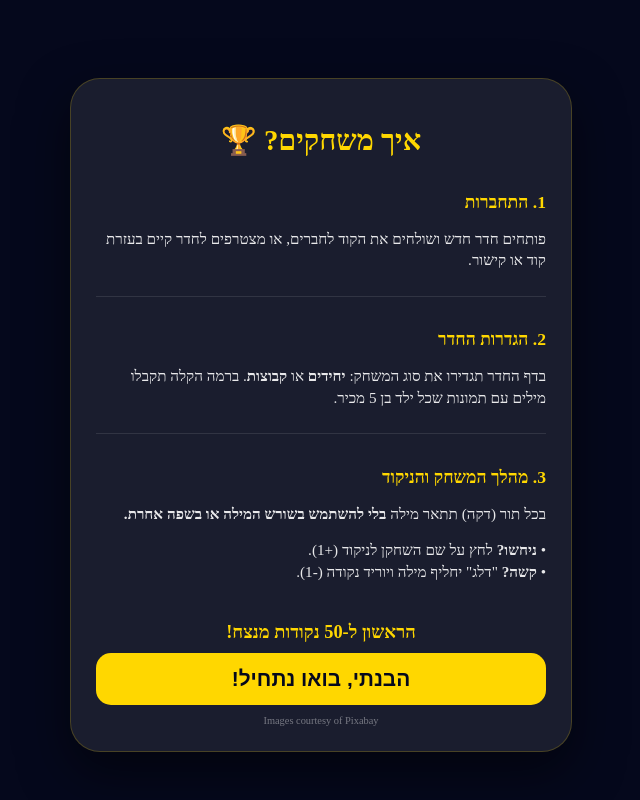
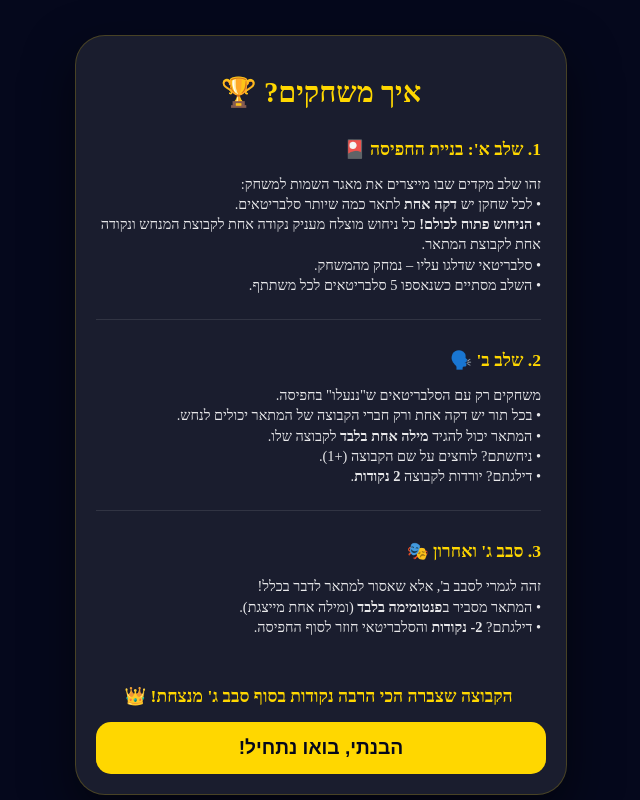
Before and after one commit to danenberg15-star/charades-game, a Next.js app: page / in a window 1280 px wide. Shown: the whole page, without its empty margins (319-959 px from the left). Built offline with nearby package versions, Linux system fonts and the light colour scheme.

Commit message:
Updated game rules text according to Charades specification

```diff
--- a/app/components/RulesStep.tsx
+++ b/app/components/RulesStep.tsx
@@ -5,44 +5,48 @@ export default function RulesStep({ onStart }: { onStart: () => void }) {
   return (
     <div style={s.layout}>
       <div style={s.container}>
-        <h1 style={{ ...s.title, fontSize: '1.8rem', marginBottom: '20px' }}>איך משחקים? 🏆</h1>
+        <h1 style={{ ...s.title, fontSize: '1.8rem', marginBottom: '15px' }}>איך משחקים? 🏆</h1>
 
-        <div style={{ ...s.scrollArea, overflowY: 'hidden' }}>
-          <section style={{ ...s.section, marginBottom: '18px', paddingBottom: '10px' }}>
-            <h2 style={{ ...s.subTitle, fontSize: '1.1rem' }}>1. התחברות</h2>
-            <p style={s.text}>פותחים חדר חדש ושולחים את הקוד לחברים, או מצטרפים לחדר קיים בעזרת קוד או קישור.</p>
-          </section>
-
-          <section style={{ ...s.section, marginBottom: '18px', paddingBottom: '10px' }}>
-            <h2 style={{ ...s.subTitle, fontSize: '1.1rem' }}>2. הגדרות החדר</h2>
-            <p style={s.text}>בדף החדר תגדירו את סוג המשחק: <b>יחידים</b> או <b>קבוצות</b>. ברמה הקלה תקבלו מילים עם תמונות שכל ילד בן 5 מכיר.</p>
-          </section>
-
-          <section style={{ ...s.section, borderBottom: 'none', marginBottom: '15px' }}>
-            <h2 style={{ ...s.subTitle, fontSize: '1.1rem' }}>3. מהלך המשחק והניקוד</h2>
+        <div style={s.scrollArea}>
+          <section style={s.section}>
+            <h2 style={s.subTitle}>1. שלב א': בניית החפיסה 🎴</h2>
             <p style={s.text}>
-              בכל תור (דקה) תתאר מילה <b>בלי להשתמש בשורש המילה או בשפה אחרת.</b>
-            </p>
-            <p style={{ ...s.text, marginTop: '8px' }}>
-              • <b>ניחשו?</b> לחץ על שם השחקן לניקוד (+1).<br/>
-              • <b>קשה?</b> "דלג" יחליף מילה ויוריד נקודה (-1).
+              זהו שלב מקדים שבו מייצרים את מאגר השמות למשחק:<br/>
+              • לכל שחקן יש <b>דקה אחת</b> לתאר כמה שיותר סלבריטאים.<br/>
+              • <b>הניחוש פתוח לכולם!</b> כל ניחוש מוצלח מעניק נקודה אחת לקבוצת המנחש ונקודה אחת לקבוצת המתאר.<br/>
+              • סלבריטאי שדלגו עליו – נמחק מהמשחק.<br/>
+              • השלב מסתיים כשנאספו 5 סלבריטאים לכל משתתף.
             </p>
           </section>
 
-          <div style={{ textAlign: 'center', color: '#ffd700', fontWeight: '900', fontSize: '1.15rem', marginTop: '10px' }}>
-            הראשון ל-50 נקודות מנצח!
+          <section style={s.section}>
+            <h2 style={s.subTitle}>2. שלב ב' 🗣️</h2>
+            <p style={s.text}>
+              משחקים רק עם הסלבריטאים ש"ננעלו" בחפיסה.<br/>
+              • בכל תור יש דקה אחת ורק חברי הקבוצה של המתאר יכולים לנחש.<br/>
+              • המתאר יכול להגיד <b>מילה אחת בלבד</b> לקבוצה שלו.<br/>
+              • ניחשתם? לוחצים על שם הקבוצה (+1).<br/>
+              • דילגתם? יורדות לקבוצה <b>2 נקודות</b>.
+            </p>
+          </section>
+
+          <section style={{ ...s.section, borderBottom: 'none' }}>
+            <h2 style={s.subTitle}>3. סבב ג' ואחרון 🎭</h2>
+            <p style={s.text}>
+              זהה לגמרי לסבב ב', אלא שאסור למתאר לדבר בכלל!<br/>
+              • המתאר מסביר ב<b>פנטומימה בלבד</b> (ומילה אחת מייצגת).<br/>
+              • דילגתם? <b>2- נקודות</b> והסלבריטאי חוזר לסוף החפיסה.
+            </p>
+          </section>
+
+          <div style={{ textAlign: 'center', color: '#ffd700', fontWeight: '900', fontSize: '1.1rem', marginTop: '10px' }}>
+            הקבוצה שצברה הכי הרבה נקודות בסוף סבב ג' מנצחת! 👑
           </div>
         </div>
 
-        {/* כפתור ההתחלה */}
-        <button onClick={onStart} style={{ ...s.button, height: '52px', marginTop: '10px' }}>
+        <button onClick={onStart} style={s.button}>
           הבנתי, בואו נתחיל!
         </button>
-
-        {/* שורת הקרדיט ל-Pixabay - הועברה אל מתחת לכפתור */}
-        <div style={{ textAlign: 'center', fontSize: '0.65rem', opacity: 0.4, marginTop: '10px', color: 'white' }}>
-          Images courtesy of Pixabay
-        </div>
       </div>
     </div>
   );
@@ -50,11 +54,11 @@ export default function RulesStep({ onStart }: { onStart: () => void }) {
 
 const s: any = {
   layout: { display: 'flex', flexDirection: 'column', height: '100dvh', backgroundColor: '#05081c', color: 'white', padding: '15px', direction: 'rtl', alignItems: 'center', justifyContent: 'center' },
-  container: { width: '100%', maxWidth: '450px', height: 'auto', maxHeight: '98%', backgroundColor: '#1a1d2e', borderRadius: '30px', padding: '25px', display: 'flex', flexDirection: 'column', boxShadow: '0 20px 50px rgba(0,0,0,0.5)', border: '1px solid rgba(255, 215, 0, 0.2)' },
+  container: { width: '100%', maxWidth: '450px', backgroundColor: '#1a1d2e', borderRadius: '30px', padding: '20px', display: 'flex', flexDirection: 'column', boxShadow: '0 20px 50px rgba(0,0,0,0.5)', border: '1px solid rgba(255, 215, 0, 0.2)', maxHeight: '95vh' },
   title: { color: '#ffd700', textAlign: 'center', fontWeight: '900' },
-  scrollArea: { flex: 1, display: 'flex', flexDirection: 'column', justifyContent: 'center' },
-  section: { borderBottom: '1px solid rgba(255,255,255,0.1)' },
-  subTitle: { color: '#ffd700', marginBottom: '6px', fontWeight: '700' },
-  text: { fontSize: '0.95rem', lineHeight: '1.4', opacity: 0.9 },
-  button: { width: '100%', backgroundColor: '#ffd700', color: '#05081c', border: 'none', borderRadius: '15px', fontSize: '1.3rem', fontWeight: '900', cursor: 'pointer', transition: 'transform 0.1s active' }
+  scrollArea: { flex: 1, overflowY: 'auto', display: 'flex', flexDirection: 'column', gap: '15px', paddingRight: '5px' },
+  section: { borderBottom: '1px solid rgba(255,255,255,0.1)', paddingBottom: '10px' },
+  subTitle: { color: '#ffd700', marginBottom: '4px', fontWeight: '700', fontSize: '1.1rem' },
+  text: { fontSize: '0.9rem', lineHeight: '1.4', opacity: 0.9 },
+  button: { width: '100%', height: '52px', backgroundColor: '#ffd700', color: '#05081c', border: 'none', borderRadius: '15px', fontSize: '1.2rem', fontWeight: '900', cursor: 'pointer', marginTop: '15px', flexShrink: 0 }
 };
```
Also changed, not shown: 1 other file (tests, documents, lock files or other folders).
